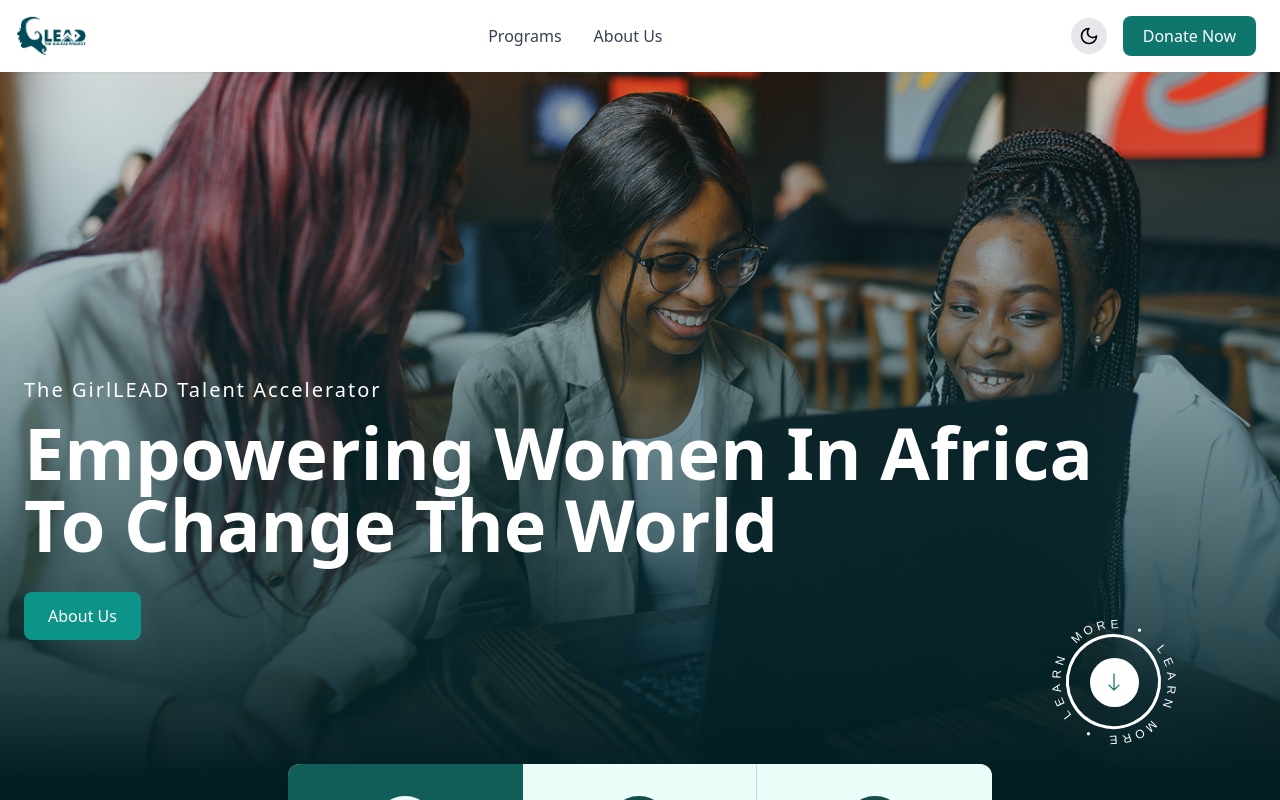
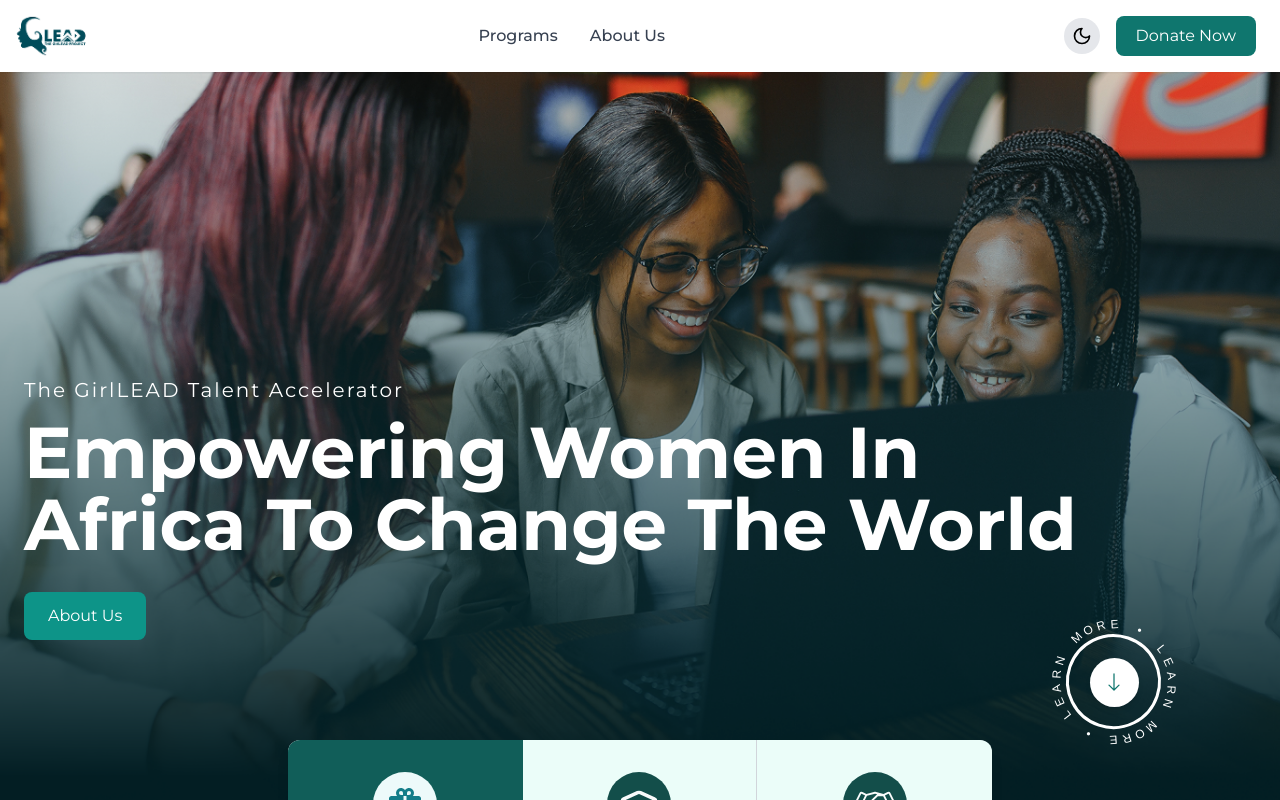
Before and after one commit to The-GirlLEAD-Talent-Accelerator/GirlLEAD_Website_Revamp, a React (Vite) app: page / in a window 1280 px wide. Shown: the top 800 px of the page. Built offline with nearby package versions, Linux system fonts and the light colour scheme.

Commit message:
chore: Added project font (montserrat)

```diff
--- a/index.html
+++ b/index.html
@@ -4,6 +4,12 @@
     <meta charset="UTF-8" />
     <link rel="icon" type="image/svg+xml" href="/girl-lead-logo.png" />
     <meta name="viewport" content="width=device-width, initial-scale=1.0" />
+
+<!-- GOOGLE FONTS -->
+<link rel="preconnect" href="https://fonts.googleapis.com">
+<link rel="preconnect" href="https://fonts.gstatic.com" crossorigin>
+<link href="https://fonts.googleapis.com/css2?family=Manrope:wght@200..800&family=Montserrat:ital,wght@0,100..900;1,100..900&display=swap" rel="stylesheet">
+
     <title>girllead-frontend</title>
   </head>
   <body>
--- a/src/index.css
+++ b/src/index.css
@@ -4,6 +4,10 @@
 @tailwind components;
 @tailwind utilities;
 
+
+@layer base {
+  body { font-family: 'Montserrat', ui-sans-serif, system-ui, -apple-system, 'Segoe UI', Roboto, 'Helvetica Neue', Arial; }
+}
 
 @keyframes slideLeft {
   from {
--- a/tailwind.config.js
+++ b/tailwind.config.js
@@ -7,6 +7,9 @@ export default {
   ],
   theme: {
     extend: {
+      fontFamily: {
+        montserrat: ['Montserrat', 'ui-sans-serif', 'system-ui', 'sans-serif'],
+      },
       keyframes: {
         spinSlow: {
           '0%': { transform: 'rotate(0deg)' },
```
